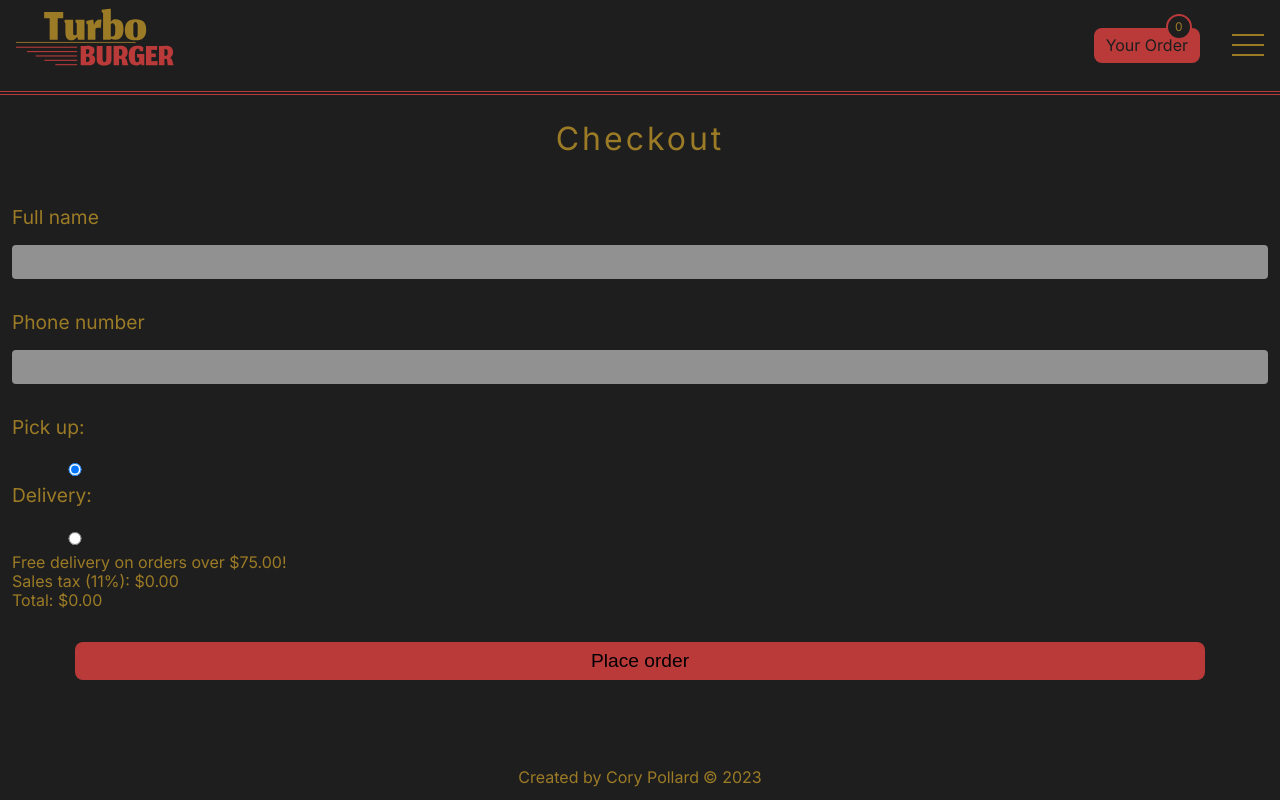
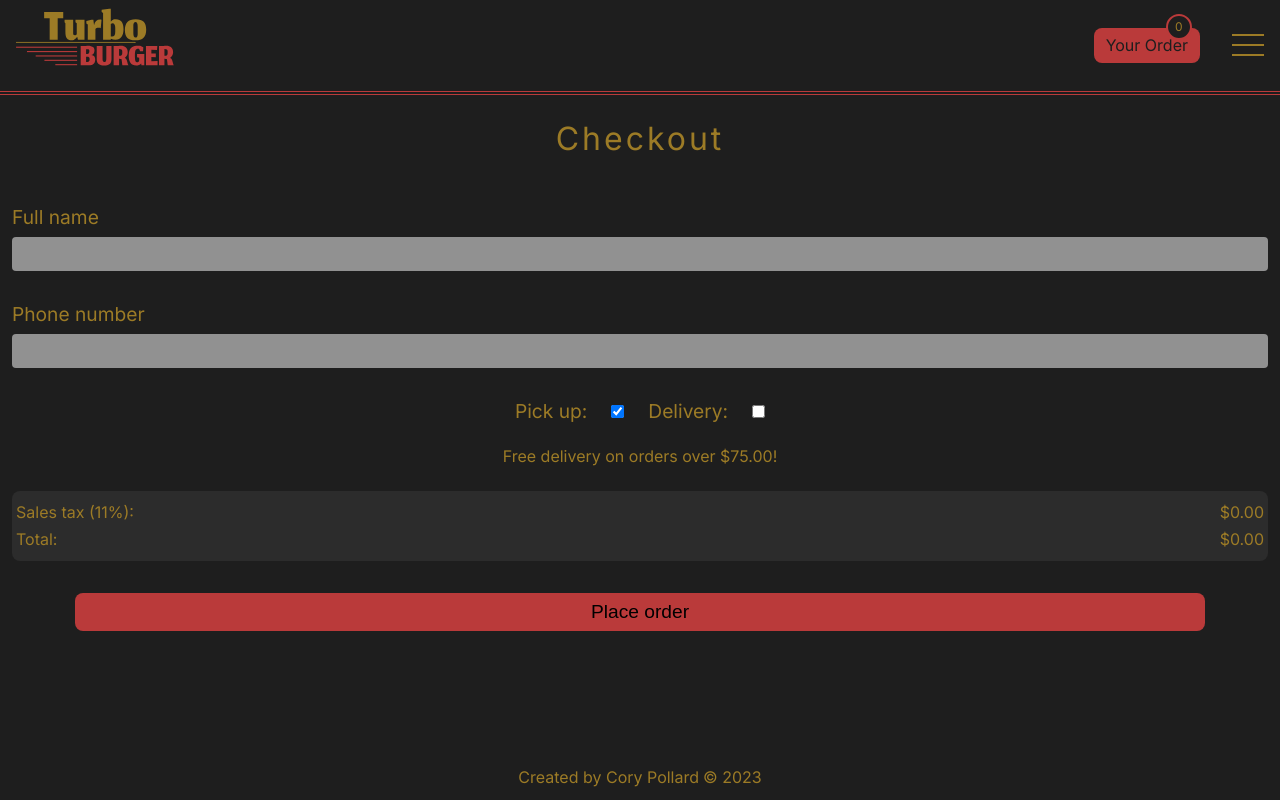
Before and after one commit to SpectreAscended/turbo-burger, a React (Vite) app: page /order/checkout in a window 1280 px wide. Built offline with nearby package versions, Linux system fonts and the light colour scheme; no server answers; a web font is replaced by a local one.

Commit message:
Added more inputs to checkout form and adjusted styling

```diff
--- a/src/components/menu/menu.scss
+++ b/src/components/menu/menu.scss
@@ -1,7 +1,6 @@
 .menu {
   h1 {
     text-align: center;
-    display: block;
     border-bottom: 1px solid var(--color-primary);
   }
 
@@ -28,11 +27,11 @@
 
   p {
     font-size: 1.2rem;
-    color: #aaaaaa;
+    color: var(--color-grey-light);
   }
 
   li {
-    background-color: rgba(44, 44, 44, 0.808);
+    background-color: var(--color-grey-dark);
     padding: 0.5rem;
     border-radius: 0.25rem;
     margin-bottom: 1rem;
--- a/src/components/order/checkout/Checkout.tsx
+++ b/src/components/order/checkout/Checkout.tsx
@@ -27,13 +27,15 @@ const Checkout: React.FC = () => {
 
   const freeDelivery = totalPrice >= FREE_DELIVERY;
 
-  let totalOutput = <p>Total: ${totalWithoutDelivery.toFixed(2)}</p>;
+  let totalOutput = <span>${totalWithoutDelivery.toFixed(2)}</span>;
 
   if (delivery && !freeDelivery) {
-    totalOutput = <p>Total: ${totalWithDelivery.toFixed(2)}</p>;
+    totalOutput = <span>${totalWithDelivery.toFixed(2)}</span>;
   }
 
-  const deliveryClasses = delivery && freeDelivery ? 'free-delivery' : '';
+  // Displays styling on delivery fee if delivery is free.
+  const deliveryClasses =
+    delivery && freeDelivery ? 'checkout-form__total-free' : '';
 
   const submitFormHandler = (e: React.FormEvent) => {
     e.preventDefault();
@@ -46,9 +48,10 @@ const Checkout: React.FC = () => {
       <input type="text" id="full-name" className="checkout-form__input" />
       <label htmlFor="phone-number">Phone number</label>
       <input type="tel" id="phone-number" className="checkout-form__input" />
+      <div className="checkout-form__order-method">
         <label htmlFor="delivery">Pick up:</label>
         <input
-        type="radio"
+          type="checkbox"
           value="pick-up"
           id="pick-up"
           className="checkout-form__radio"
@@ -57,34 +60,50 @@ const Checkout: React.FC = () => {
         />
         <label htmlFor="delivery">Delivery:</label>
         <input
-        type="radio"
+          type="checkbox"
           value="delivery"
           id="delivery"
           className="checkout-form__radio"
           onClick={orderMethodChangeHandler}
           checked={delivery}
         />
-
-      {delivery && <label htmlFor="address">Address</label>}
+      </div>
       {delivery && (
+        <div>
+          <label htmlFor="address">Address</label>
           <input type="text" id="address" className="checkout-form__input" />
+          <label htmlFor="city">City</label>
+          <input type="text" id="city" className="checkout-form__input" />
+          <label htmlFor="instructions">Special Instructions</label>
+          <textarea
+            id="instructions"
+            rows={3}
+            className="checkout-form__input"
+          />
+        </div>
       )}
       <div className="checkout-form__total">
         <p className="checkout-form__free-delivery">
           Free delivery on orders over ${FREE_DELIVERY.toFixed(2)}!
         </p>
+        <div className="checkout-form__total-container">
           {delivery && (
-          <p>
-            Delivery fee:{' '}
+            <div className="checkout-form__total-content">
+              <p className="checkout-form__total-label">Delivery fee:</p>
               <span className={deliveryClasses}>
-              ${DELIVERY_FEE.toFixed(2)}&nbsp;
+                ${DELIVERY_FEE.toFixed(2)}
               </span>
-          </p>
+            </div>
           )}
-        <p>
-          Sales tax ({SK_SALES_TAX * 100}%): ${tax.toFixed(2)}
-        </p>
+          <div className="checkout-form__total-content">
+            <p>Sales tax ({SK_SALES_TAX * 100}%):</p>
+            <span>${tax.toFixed(2)}</span>
+          </div>
+          <div className="checkout-form__total-content">
+            <p>Total:</p>
             {totalOutput}
+          </div>
+        </div>
       </div>
       <button type="submit">Place order</button>
     </form>
--- a/src/components/order/checkout/checkout.scss
+++ b/src/components/order/checkout/checkout.scss
@@ -7,9 +7,8 @@
   }
 
   label {
-    display: block;
+    display: inline-block;
     font-size: 1.2rem;
-    margin-bottom: 1rem;
   }
 
   button {
@@ -18,17 +17,43 @@
 
   &__input {
     @include input-regular;
+    margin-top: 0.5rem;
+  }
+
+  &__order-method {
+    display: flex;
+    justify-content: center;
+    align-content: center;
+    gap: 1.5rem;
+    margin-bottom: 1.5rem;
   }
 
   &__radio {
-    display: inline-block;
-    width: 10%;
     cursor: pointer;
-    margin: 0.5rem 1rem 0.5rem 0;
+    display: block;
+    align-self: center;
+  }
+
+  &__free-delivery {
+    text-align: center;
+    margin-bottom: 1.5rem;
+  }
+
+  &__total-container {
+    background-color: var(--color-grey-dark);
+    padding: 0.25rem;
+    border-radius: 0.5rem;
+  }
+
+  &__total-content {
+    display: flex;
+    justify-content: space-between;
+    align-items: center;
+    margin-block: 0.5rem;
+  }
+
+  &__total-free {
+    text-decoration: line-through;
+    color: var(--color-secondary);
   }
 }
-
-.free-delivery {
-  text-decoration: line-through;
-  color: var(--color-secondary);
-}
--- a/src/index.scss
+++ b/src/index.scss
@@ -8,6 +8,8 @@
   --color-secondary-light: #da4949;
   --color-dark: #1e1e1e;
   --color-background: #1e1e1e;
+  --color-grey-dark: #2c2c2c;
+  --color-grey-light: #918f8b;
 }
 
 // Breakpoints
```
Lines whose indentation alone changed are shown as unchanged.
